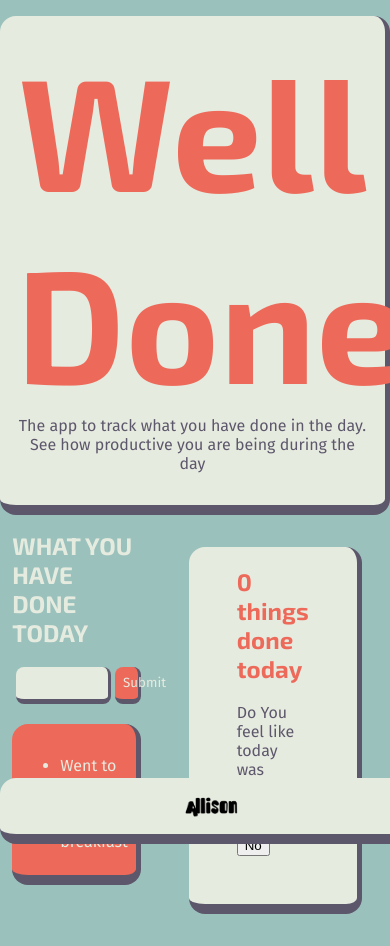
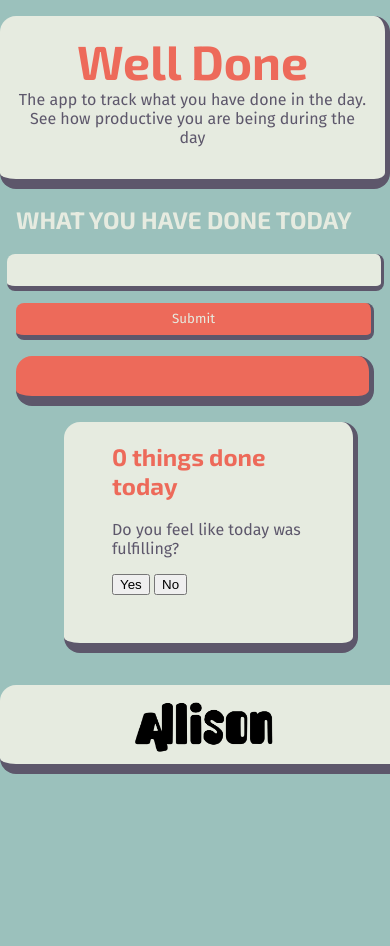
Before and after one commit to Alli-anne/welldone, a plain HTML site: page index.html in a window 390 px wide. Shown: the top 946 px of the page. After the commit the page ends 844 px from the top, so only its background shows below. Drawn offline with Linux system fonts and the light colour scheme.

Commit message:
mobile and javascript changes

```diff
--- a/index.html
+++ b/index.html
@@ -7,39 +7,40 @@
     <link rel="stylesheet" href="/style/style.css" />
 </head>
 <body>
-    <header>
-        <h1>Well Done</h1>
-        <p>The app to track what you have done in the day. See how productive you are being during the day</p>
+    <header id="header">
+        <h1 id="title">Well Done</h1>
+        <p id="tagline">The app to track what you have done in the day. See how productive you are being during the day</p>
     </header>
-    <main>
-        <section class="todo">
-            <h2 class="todo--h2">What you have done today</h2>
-            <form class="todo--form">
-                <input type="text" class="todo--input">
-                <button type="submit" class="todo--button">Submit</button>
+    <main id="main-content">
+        <section class="todo" id="todo-section">
+            <h2 id="todo-heading">What you have done today</h2>
+            <form class="todo--form" id="todo-form">
+                <input type="text" class="todo--input" id="todo-input">
+                <button type="submit" class="todo--button" id="todo-submit">Submit</button>
             </form>
-        <div class="finished">
-            <ul class="finshed--ul">
-                <li class="finished--li" id="add-info">Went to work</li>
-                <li class="finished--li" id="add-info">Eat a healthy breakfast</li>
-            </ul>
-        </div>
+            <div class="finished" id="finished-container">
+                <ul class="finished--ul" id="finished-list">
+                </ul>
+            </div>
         </section>
-        <div class="more-info">
+
+        <div class="more-info" id="more-info">
             <div class="count">
-            <h2 class="count"> 0 things done today</h2>
-        </div>
-        <div class="sucessful">
-            <p>Do You feel like today was fulfilling?</p>
-            <form class="sucessful--form">
-                <button type="submit" class="sucessful--yes">Yes</button>
-                <button type="submit" class="sucessful--no">No</button>
-            </form>
-        </div>
+                <h2 id="count-display">0 things done today</h2>
+            </div>
+            <div class="successful" id="successful-container">
+                <p id="success-question">Do you feel like today was fulfilling?</p>
+                <form class="successful--form" id="success-form">
+                    <button type="button" name="answer" id="yes">Yes</button>
+                    <button type="button" name="answer" id="no">No</button>
+                </form>
+            </div>
         </div>
     </main>
-    <footer>
-        <img class="footer--img" src="allisonlogo-03.png" alt="a handmade logo created by Allison">
+
+    <footer id="footer">
+        <img class="footer--img" id="footer-logo" src="allisonlogo-03.png" alt="a handmade logo created by Allison">
     </footer>
+    <script src="./script.js"></script>
 </body>
 </html>
--- a/script.js
+++ b/script.js
@@ -1 +1,70 @@
-const
+// Header
+const header = document.getElementById("header");
+const title = document.getElementById("title");
+const tagline = document.getElementById("tagline");
+
+// Main - Todo section
+const todoSection = document.getElementById("todo-section");
+const todoHeading = document.getElementById("todo-heading");
+const todoForm = document.getElementById("todo-form");
+const todoInput = document.getElementById("todo-input");
+const todoSubmit = document.getElementById("todo-submit");
+const finishedContainer = document.getElementById("finished-container");
+const finishedList = document.getElementById("finished-list");
+
+// More info section
+const moreInfo = document.getElementById("more-info");
+const countDisplay = document.getElementById("count-display");
+const successfulContainer = document.getElementById("successful-container");
+const successQuestion = document.getElementById("success-question");
+const successForm = document.getElementById("success-form");
+const yesButton = document.getElementById("yes");
+const noButton = document.getElementById("no");
+
+// Footer
+const footer = document.getElementById("footer");
+const footerLogo = document.getElementById("footer-logo");
+
+
+function yesAndNo(event) {
+    if (event.target === yesButton) {
+        alert("You did it!");
+    } else if (event.target === noButton) {
+        alert("You did not do it!");
+    }
+}
+
+function todoSubmitFunction() {
+    const listItem = document.createElement("li");
+    listItem.textContent = todoInput.value;
+
+    finishedList.appendChild(listItem);
+
+    // Save to localStorage
+    let todos = JSON.parse(localStorage.getItem("todos")) || [];
+    todos.push(todoInput.value);
+    localStorage.setItem("todos", JSON.stringify(todos));
+
+    todoInput.value = "";
+}
+function loadTodos() {
+    let todos = JSON.parse(localStorage.getItem("todos")) || [];
+    todos.forEach(todo => {
+        const listItem = document.createElement("li");
+        listItem.textContent = todo;
+        finishedList.appendChild(listItem);
+    });
+}
+
+// Run this when the page loads
+document.addEventListener("DOMContentLoaded", loadTodos);
+
+
+todoForm.addEventListener("submit", (event) => {
+    event.preventDefault();
+    todoSubmitFunction();
+});
+
+// Add event listeners
+yesButton.addEventListener("click", yesAndNo);
+noButton.addEventListener("click", yesAndNo);
--- a/style/style.scss
+++ b/style/style.scss
@@ -16,7 +16,7 @@ body {
   background-color: var(--color-seafoam);
   color: var(--color-indigo);
   margin: 0;
-  padding: 0rem;
+  padding: 0;
 }
 
 h1, h2, h3 {
@@ -24,10 +24,9 @@ h1, h2, h3 {
   color: var(--color-coral);
 }
 
-
 header {
-  padding: 0rem;
-  margin: 0rem;
+  padding: 0;
+  margin: 0;
   background-color: var(--color-sage);
   text-align: center;
   border-radius: 1rem;
@@ -38,60 +37,63 @@ header {
     text-align: center;
     font-size: 10rem;
     padding: 1rem;
-    margin-bottom: 0rem;
+    margin-bottom: 0;
     margin-top: 1rem;
-    padding-bottom: 0rem;
+    padding-bottom: 0;
   }
-   p{
+  p {
     text-align: center;
     font-size: 1rem;
     padding: 1rem;
-    margin-top: 0rem;
+    margin-top: 0;
     margin-bottom: 1rem;
-    padding-top: 0rem;
+    padding-top: 0;
   }
 }
-main{
+
+main {
   margin: 1rem;
-    padding: 0rem;
-    display:flex;
+  padding: 0;
+  display: flex;
   flex-direction: row;
   justify-content: center;
-    align-items: top;
-    .more-info{
+  align-items: flex-start;
+
+  .more-info {
     background-color: var(--color-sage);
     border-radius: 1rem;
     margin: 1rem;
     margin-left: 3rem;
     padding: 3rem;
-     padding-top:0rem;
+    padding-top: 0;
     border-bottom: 10px solid var(--color-indigo);
     border-right: 5px solid var(--color-indigo);
   }
 }
-.todo{
-    h2{
+
+.todo {
+  h2 {
     color: var(--color-sage);
     text-transform: uppercase;
-        margin: 0rem;
-        padding: 0rem;
+    margin: 0;
+    padding: 0;
     text-align: left;
   }
-    .finished{
+  .finished {
     background-color: var(--color-coral);
     border-radius: 1rem;
     text-align: left;
     padding: .5rem;
-        padding-top:1rem;
+    padding-top: 1rem;
     margin-top: 1rem;
     height: auto;
     color: var(--color-sage);
     border-bottom: 10px solid var(--color-indigo);
     border-right: 5px solid var(--color-indigo);
   }
-    form{
+  form {
     margin: 0 auto;
-        padding:0rem;
+    padding: 0;
     display: flex;
     flex-direction: row;
     justify-content: center;
@@ -99,18 +101,18 @@ main{
     text-align: center;
     margin-top: 1rem;
 
-        input{
+    input {
       margin: .25rem;
       padding: .5rem;
       width: 80%;
       border-radius: .5rem;
       font-family: var(--font-body);
       background-color: var(--color-sage);
-            border:none;
+      border: none;
       border-bottom: 5px solid var(--color-indigo);
       border-right: 3px solid var(--color-indigo);
     }
-        button{
+    button {
       padding: .5rem;
       width: 20%;
       border-radius: .5rem;
@@ -124,8 +126,8 @@ main{
   }
 }
 
-img{
-    width: 15%;
+img {
+  width: 10%;
   margin: 0 auto;
   display: block;
 }
@@ -133,11 +135,48 @@ img{
 footer {
   background-color: var(--color-sage);
   border-radius: 1rem;
-    position:fixed;
+  position: fixed;
   bottom: 0;
+  left: 0;
   width: 100%;
-    padding: 1rem;
+  padding: .5rem;
+
   text-align: center;
   border-bottom: 10px solid var(--color-indigo);
   border-right: 5px solid var(--color-indigo);
 }
+
+/* ===== MOBILE STYLES ===== */
+@media (max-width: 768px) {
+  header h1 {
+    font-size: 3rem;
+  }
+
+  main {
+    flex-direction: column;
+    align-items: stretch;
+  }
+
+  .more-info {
+    margin-left: 0;
+    padding: 1rem;
+  }
+
+  .todo form {
+    flex-direction: column;
+
+    input, button {
+      width: 100%;
+    }
+    button {
+      margin-top: 0.5rem;
+    }
+  }
+
+  img {
+    width: 40%;
+  }
+  footer{
+    position:static;
+  }
+}
```
Also changed, not shown: style/style.css, 1 other file. Lines whose indentation alone changed are shown as unchanged.
